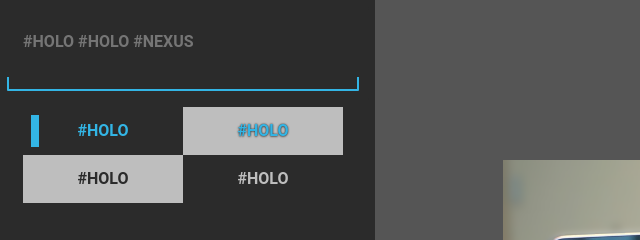
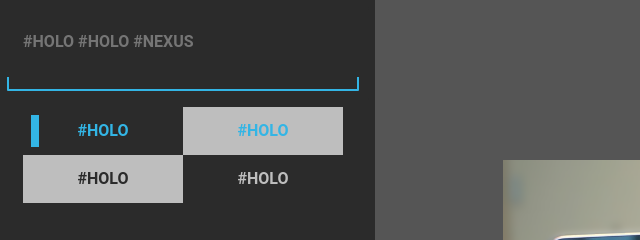
Before and after one commit to zlsa/nexuswarrior, a plain HTML site: page index.html in a window 1280 px wide. Shown: the top 240 px of the page, 9-649 px from the left. Drawn offline with Linux system fonts and the light colour scheme.

Commit message:
Removed box shadow for blue-on-gray style

```diff
--- a/assets/style/style.css
+++ b/assets/style/style.css
@@ -50,7 +50,6 @@
 #style-blue-gray {
     background-color: #bebebe;
     color: #33b5e5;
-    text-shadow: 0 0 2px rgba(0,0,0,0.8),0 1px 2px rgba(0,0,0,0.3);
 }
 
 #styles .style.active:before {
```
